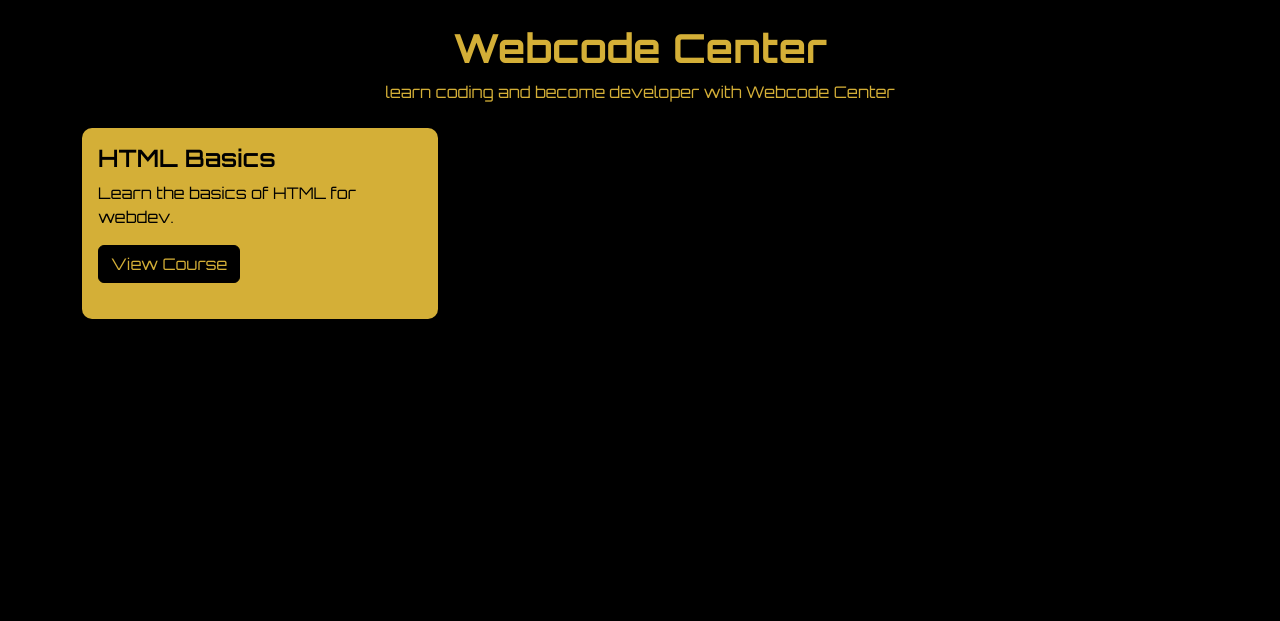
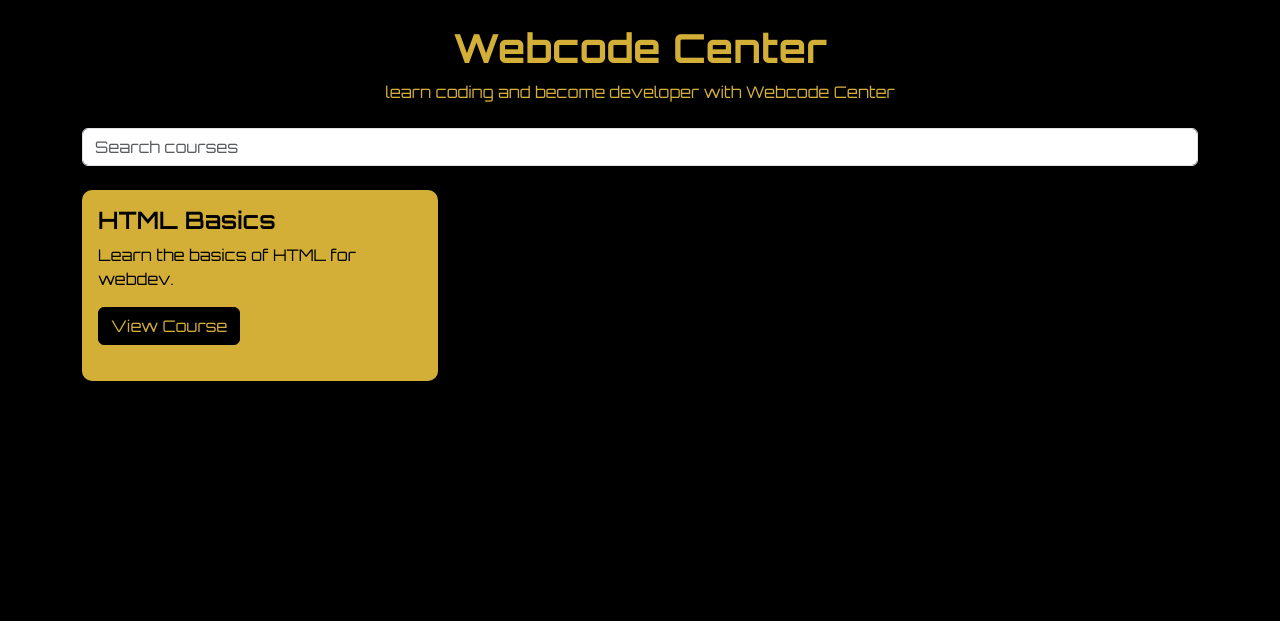
Before and after one commit to Darksyntax99/Webcode-center, a Django app: page / in a window 1280 px wide. Shown: the part 71-692 px from the top of the page. Run offline with Django 5.2, Linux system fonts and the light colour scheme; data comes from the database, SQL or seed files in the repository; some web fonts are replaced.

Commit message:
add javascript for delete and search

```diff
--- a/courses/templates/courses/course_detail.html
+++ b/courses/templates/courses/course_detail.html
@@ -77,7 +77,7 @@ Delete course
      Edit Review
     </a>
     <a href="{%url 'delete_review' review.id %}"
-    class="btn btn-primary">Delete Review</a>
+    class="btn btn-primary delete-btn">Delete Review</a>
     {% endif%}
 </div>
 {%empty%}
--- a/courses/templates/courses/courses_home.html
+++ b/courses/templates/courses/courses_home.html
@@ -9,6 +9,12 @@
     <h1>Webcode Center</h1>
     <p>learn coding and become developer with Webcode Center</p>
  </div>
+<!--Course search -->
+<input
+type="text"
+id="course-search"
+class="form-control mb-4"
+placeholder="Search courses">
 
  <!--Course list-->
  <div class="row">
@@ -16,7 +22,7 @@
   {% for course in courses %}
 
   <!--Courses cards-->
-  <div class="col-md-6 col-lg-4 mb-4">
+  <div class="col-md-6 col-lg-4 mb-4 course-card">
     <div class="card h-100">
 
         <div class="card-body">
--- /dev/null
+++ b/static/js/webcode.js
@@ -0,0 +1,28 @@
+// Delete confrim
+const deleteButton = document.querySelectorAll('.delete-btn');
+
+deleteButton.forEach(function(button) {
+    button.addEventListener('click', function(event) {
+        const answer = confirm('Are you sure you want to delete this?');
+
+        if (!answer) {
+            event.preventDefault();
+        }
+    });
+});
+// Course search
+const searchInput = document.getElementById('course-search');
+const courses = document.querySelectorAll('.course-card');
+
+searchInput.addEventListener('keyup', function() {
+    const searchText = searchInput.value.toLowerCase();
+
+    courses.forEach(function(course){
+        const courseName = course.textContent.toLowerCase();
+    if (courseName.includes(searchText)) {
+        course.style.display = '';
+    } else {
+        course.style.display = 'none'
+    }
+});
+});
--- a/templates/base.html
+++ b/templates/base.html
@@ -100,5 +100,7 @@
      </footer>
      <!--Boostrap Js-->
      <script src="https://cdn.jsdelivr.net/npm/bootstrap@5.3.8/dist/js/bootstrap.bundle.min.js" integrity="sha384-FKyoEForCGlyvwx9Hj09JcYn3nv7wiPVlz7YYwJrWVcXK/BmnVDxM+D2scQbITxI" crossorigin="anonymous"></script>
+     <!--Webcode center js-->
+     <script src="{%static 'js/webcode.js'%}"></script>
 </body>
 </html>
```
